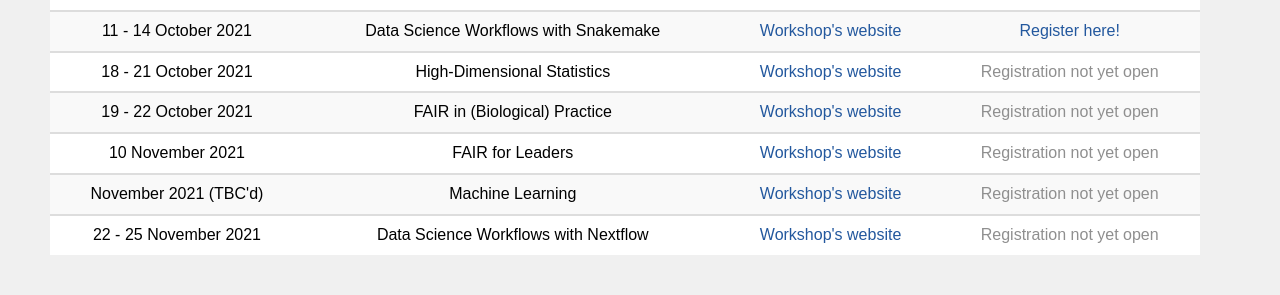
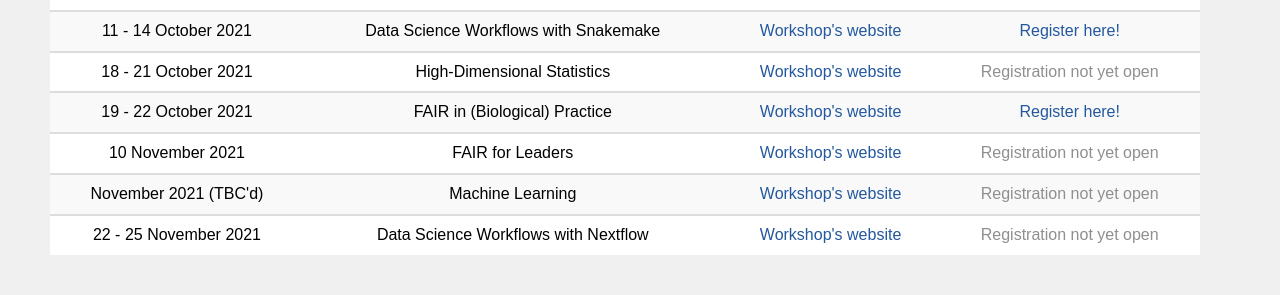
Before and after one commit to edcarp/Ed-DaSH, a Jekyll site: the page built from workshops.md, in a window 1280 px wide. Shown: the part 635-930 px from the top of the page. Built offline with Jekyll 4.4.1, drawn with Linux system fonts in a browser that asks for light colours; nearby versions of some CDN libraries.

Commit message:
Registrations of W#1 FAIR-Practice

```diff
--- a/workshops.md
+++ b/workshops.md
@@ -27,7 +27,7 @@
   start_date: 2021-10-19
   end_date: 2021-10-22
   website: https://edcarp.github.io/2021-10-19_ed-dash_fair-bio-practice/
-  registration: "Registration not yet open"
+  registration: https://www.epay.ed.ac.uk/conferences-and-events/college-of-medicine-and-veterinary-medicine/school-of-molecular-genetic-and-population-health-sciences/igmm/fair-in-biological-practice
 - title: "FAIR for Leaders"
   when: 10 November 2021
   start_date: 2021-11-10
```
